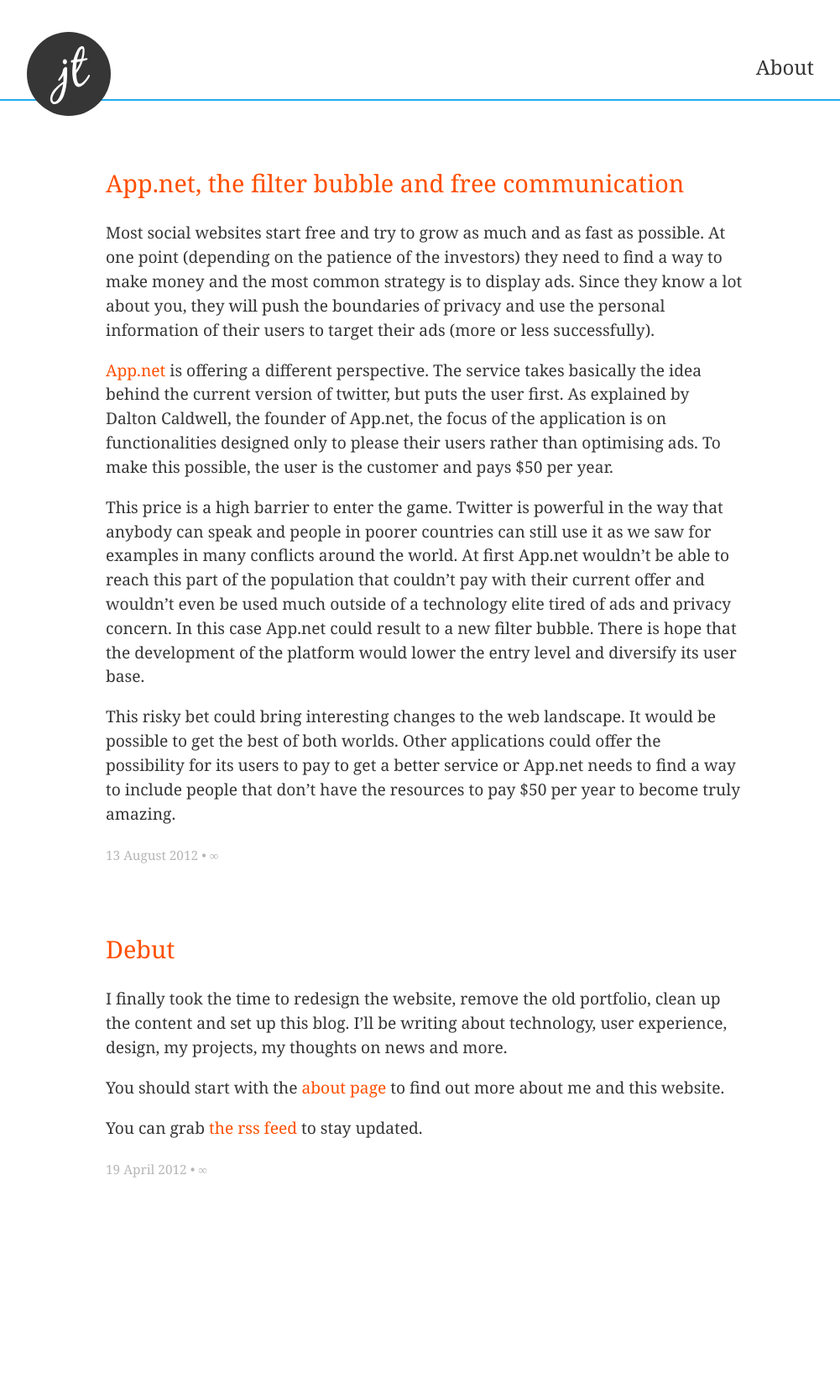
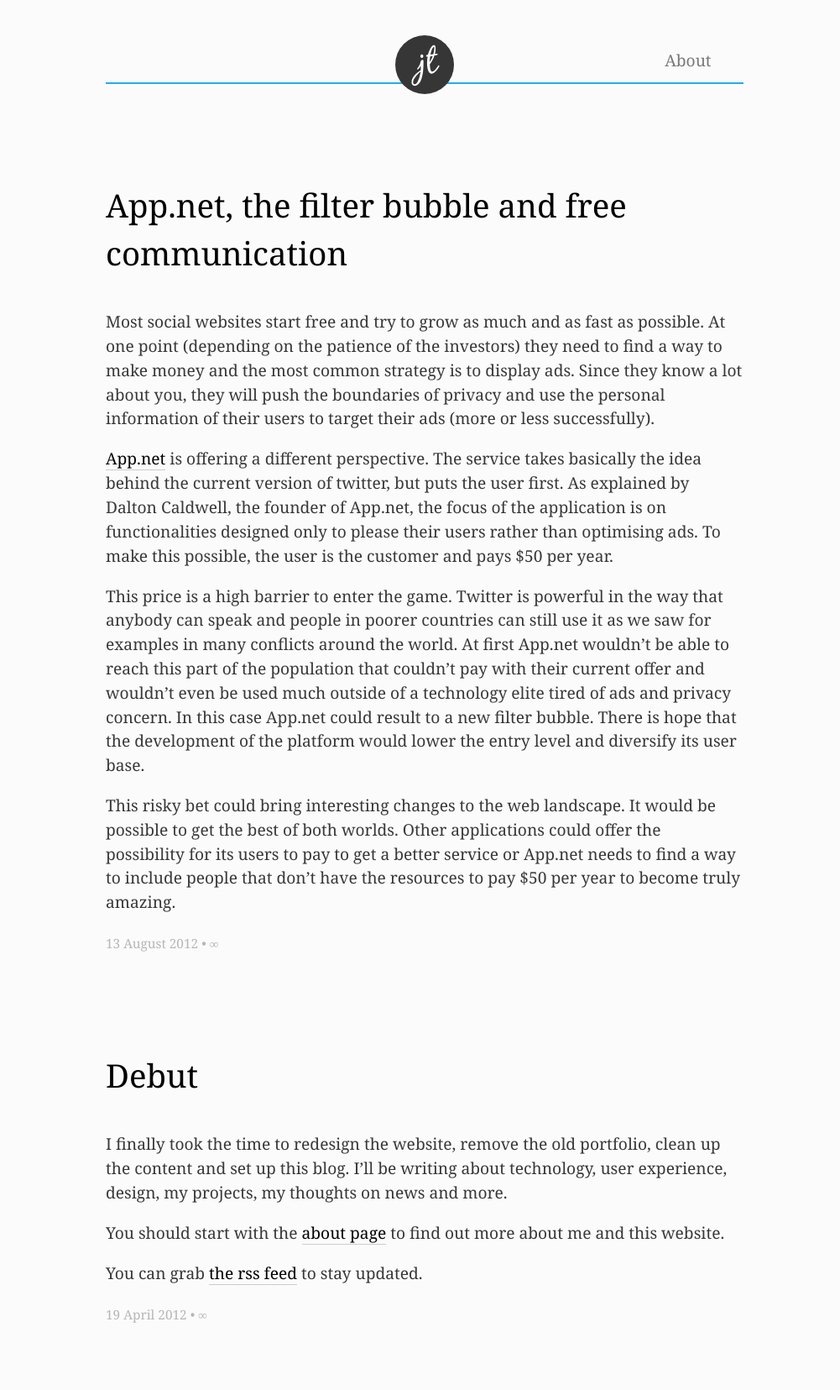
Before and after one commit to jonathanthiry/jonathanthiry.github.com, a Jekyll site: the page built from index.html, in a window 1280 px wide. Shown: the whole page at 84% size, without its empty margins (134-1135 px from the left). Built offline with Jekyll 4.4.1, drawn with Linux system fonts in a browser that asks for light colours; comment, search, counter and statistics services are not loaded; before the commit the page ends 1482 px from its top, so only the background shows below that.

Commit message:
css refresh

```diff
--- a/_layouts/default.html
+++ b/_layouts/default.html
@@ -12,8 +12,8 @@
 </head>
 <body>
   <header class="header">
-    <a href="/">
-      <img class="logo" src="/assets/images/logo.svg">
+    <a href="/" class="logo">
+      <img src="/assets/images/logo.svg">
     </a>
     <nav>
       <ul>
@@ -22,7 +22,7 @@
     </nav>
   </header>
 
-  <div id="content">
+  <div class="content">
     {{ content }}
   </div>
 
--- a/_layouts/page.html
+++ b/_layouts/page.html
@@ -1,7 +1,7 @@
 ---
 layout: default
 ---
-<div id="page">
+<div class="page">
   <h1>{{ page.title }}</h1>
     {{ content }}
   </ul>
--- a/_layouts/post.html
+++ b/_layouts/post.html
@@ -3,11 +3,10 @@
 ---
 
 <article>
-
   {% if page.link %}
-  <h1><a href="{{ page.link }}">{{ page.title }}</a><span class="arrowlink">➜</span></h1>
+  <h1 class="post-title"><a href="{{ page.link }}">{{ page.title }}</a><span class="arrowlink">➜</span></h1>
   {% else %}
-  <h1>{{ page.title }}</h1>
+  <h1 class="post-title">{{ page.title }}</h1>
   {% endif %}
 
   <div class="post-content">
--- a/assets/stylesheets/styles.css
+++ b/assets/stylesheets/styles.css
@@ -14,14 +14,6 @@
   display: block;
 }
 
-audio,
-canvas,
-video {
-  display: inline-block;
-  *display: inline;
-  *zoom: 1;
-}
-
 html {
   font-size: 100%;
   -webkit-text-size-adjust: 100%;
@@ -36,19 +28,16 @@
   outline: thin dotted;
 }
 
-a:hover,
-a:active {
-  outline: 0;
-}
-
 h1 {
   font-size: 2em;
+  font-weight: normal;
   margin: 0.67em 0;
 }
 
 h2 {
   font-size: 1.5em;
-  margin: 0.83em 0;
+  font-weight: normal;
+  margin: 0.83em 0 0 0;
 }
 
 b,
@@ -61,7 +50,7 @@
 }
 
 p {
-  margin: 1em 0;
+  margin: 0.5em 0 1em 0;
 }
 
 sub,
@@ -110,9 +99,10 @@
 body {
   font: 100%/1.5 "chaparral-pro", georgia, serif;
   width: 90%;
-  max-width: 1024px;
+  max-width: 760px;
   margin: 1em auto;
-  color: #363636;
+  color: #383838;
+  background: #fbfbfb;
 }
 
 .arrowlink {
@@ -123,7 +113,7 @@
 
 a {
   text-decoration: none;
-  color: #ff4f00;
+  color: #000;
   -webkit-transition: color 0.15s linear;
      -moz-transition: color 0.15s linear;
       -ms-transition: color 0.15s linear;
@@ -132,7 +122,7 @@
 }
 
 a:hover {
-  color: #000;
+  color: #ff4f00;
 }
 
 a:active {
@@ -140,24 +130,27 @@
 }
 
 .header {
-  margin: 1em auto;
-  height: 45px;
-  padding-bottom: 1em;
+  margin: 2em auto;
+  height: 60px;
   border-bottom: 2px solid #21acee;
 }
 
 .logo {
-  width: 75px;
-  height: 75px;
-  float: left;
-  margin-left: 1em;
-  vertical-align: middle;
+  position: absolute;
+  top: 2.2em;
+  left: 50%;
+  margin-left: -35px;
+  width: 70px;
+  height: 70px;
+}
+
+.logo img {
+  width: 70px;
+  height: 70px;
 }
 
 nav {
-  vertical-align: middle;
   float: right;
-  font-size: 1.25em;
 }
 
 nav ul {
@@ -168,18 +161,18 @@
 nav li {
   display: block;
   list-style: none;
-  margin: 0.5em 1em;
+  margin: 1.5em 1em;
 }
 
 nav a {
-  color: #363636;
+  color: #777;
 }
 
 nav a:hover {
-  color: #ff4f00;
+  color: #383838;
 }
 
-#content {
+.content {
   clear: right;
   max-width: 760px;
   margin: 2em auto;
@@ -189,9 +182,14 @@
   margin-bottom: 3em;
 }
 
-h1,
-h2 {
-  font-weight: normal;
+.post-title {
+  font-size: 1.5em;
+  margin: 2em 0 1em;
+}
+
+.post-content a,
+.page a {
+  border-bottom: 1px solid #ccc;
 }
 
 .meta {
@@ -203,16 +201,9 @@
   body {
     width: 80%;
   }
-  .header {
-    height: 60px;
-  }
-  .logo {
-    width: 100px;
-    height: 100px;
-  }
-  nav li {
-    float: left;
-    margin: 1.5em 1em;
+  .post-title {
+    font-size: 2em;
+    margin: 3em 0 1em;
   }
 }
 
@@ -223,13 +214,10 @@
   .header {
     margin: 2em auto;
   }
-  .logo {
-    margin-left: 2em;
-  }
   nav li {
     margin: 1em 2em;
   }
-  #content {
+  .content {
     margin: 4em auto;
   }
   .post {
--- a/index.html
+++ b/index.html
@@ -5,12 +5,12 @@
 {% for post in site.posts limit:10 %}
   <div class="post">
     {% if post.link %}
-    <h2><a href="{{ post.link }}">{{ post.title }}</a><span class="arrowlink">➜</span></h2>
+    <h2 class="post-title"><a href="{{ post.link }}">{{ post.title }}</a><span class="arrowlink">➜</span></h2>
     {% else %}
-    <h2><a href="{{ post.url }}">{{ post.title }}</a></h2>
+    <h2 class="post-title"><a href="{{ post.url }}">{{ post.title }}</a></h2>
     {% endif %}
 
-    <div class="body">
+    <div class="post-content">
       {{ post.content }}
     </div>
 
```
